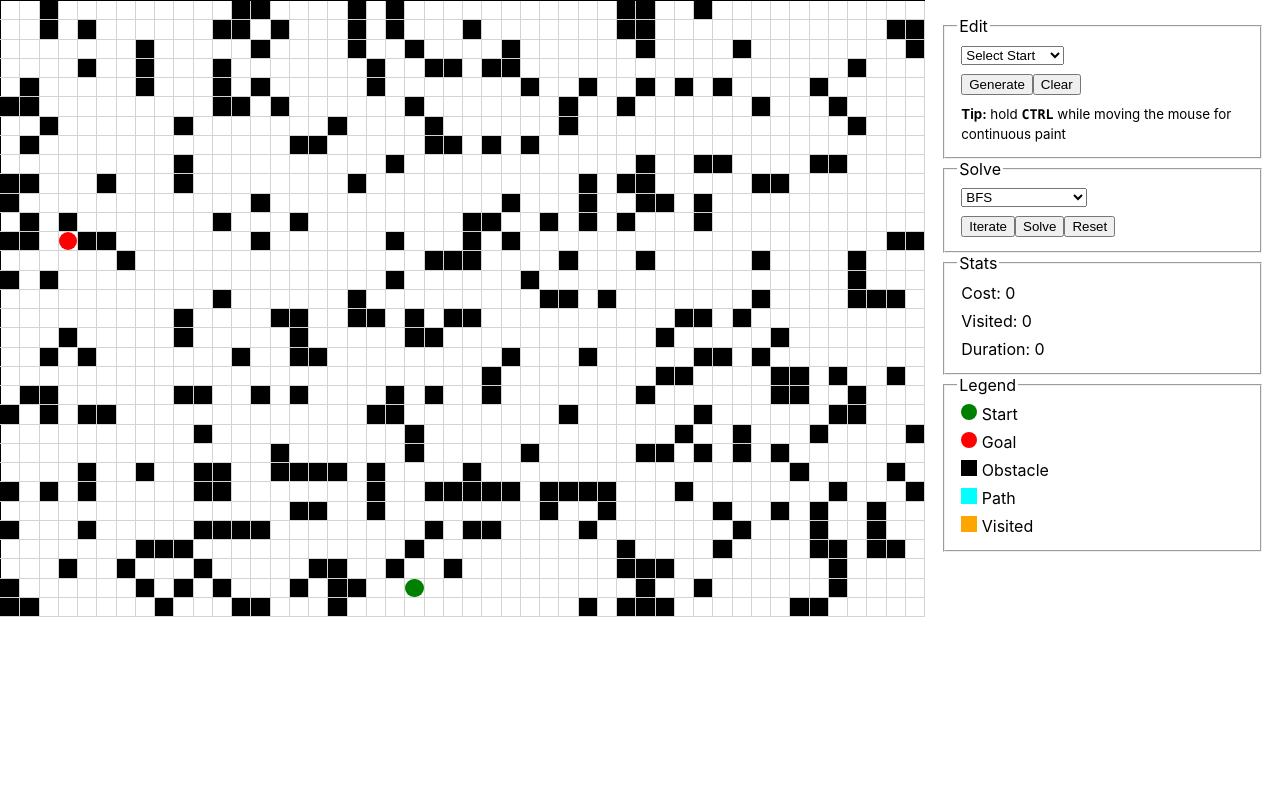
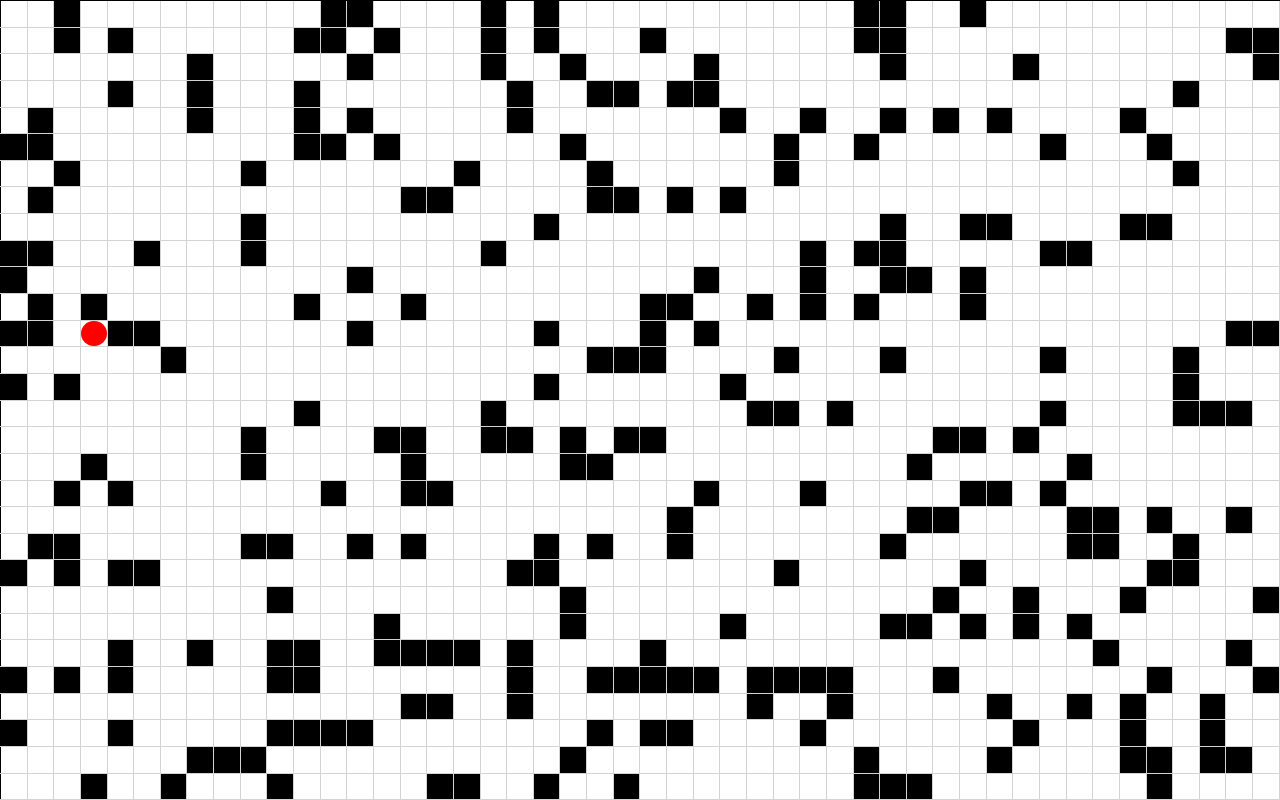
Before and after one commit to afy97/ai-project, a React (Create React App) app: page / in a window 1280 px wide. Shown: the top 800 px of the page. Built offline with nearby package versions, Linux system fonts and the light colour scheme.

Commit message:
readme update

```diff
--- a/src/component/helper/helper.js
+++ b/src/component/helper/helper.js
@@ -77,7 +77,7 @@ async function BFS(map, callback, options) {
         visited.add(node)
 
         if (options.iterate) {
-            await delay()
+            await delay(1)
 
             callback({ path, visited, duration: ((new Date()).getTime() - begin) / 1000 })
         }
--- a/src/component/modules/App.module.css
+++ b/src/component/modules/App.module.css
@@ -6,3 +6,9 @@
 .Container > div {
     flex: 1 0 unset;
 }
+
+@media (max-width: 1400px) {
+    .Container {
+        flex-flow: column;
+    }
+}
--- a/src/index.css
+++ b/src/index.css
@@ -22,3 +22,7 @@ code {
   font-family: source-code-pro, Menlo, Monaco, Consolas, 'Courier New',
     monospace;
 }
+
+button {
+    margin-right: 0.25em;
+}
```
Also changed, not shown: 1 other file (tests, documents, lock files or other folders).
